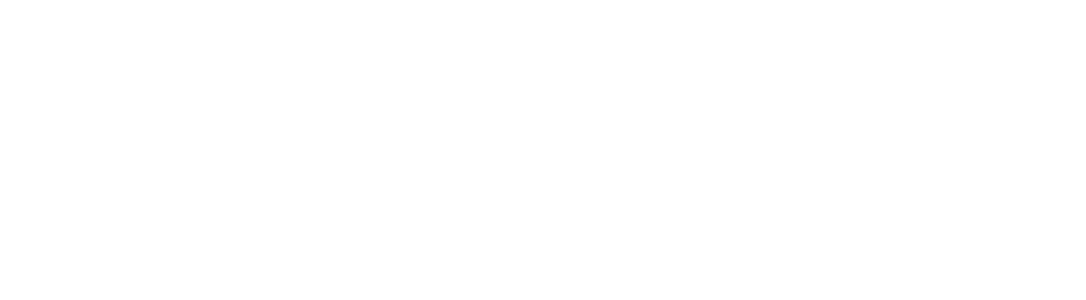
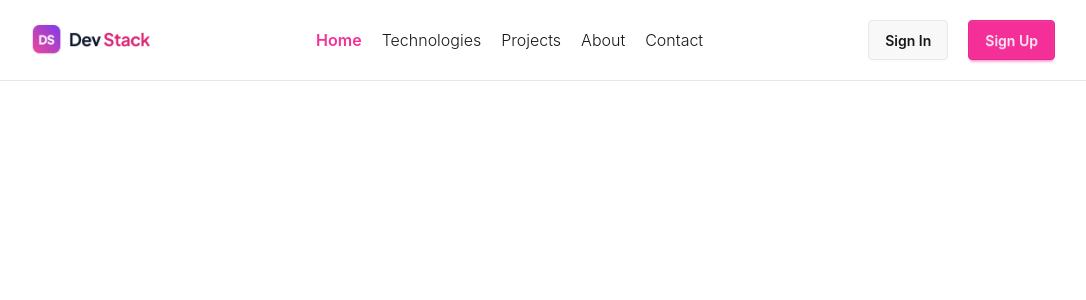
Before and after one commit to tasin-hasan/Dev-Stack, a React (Vite) app: page / in a window 1280 px wide. Shown: the top 300 px of the page, without its empty margins (97-1183 px from the left). Built offline with nearby package versions, Linux system fonts and the light colour scheme.

Commit message:
Alhamdulillah NavBar completed

```diff
--- a/src/App.tsx
+++ b/src/App.tsx
@@ -1,3 +1,4 @@
+import NavBar from "./components/NavBar"
 
 function App() {
 
@@ -5,7 +6,7 @@
 
   return (
     <>
-
+      <NavBar></NavBar>
     </>
   )
 }
--- /dev/null
+++ b/src/components/NavBar.tsx
@@ -0,0 +1,40 @@
+import Logo from "../assets/logo-text.png";
+import Hamberger from "../assets/hamburger.png"
+import { useState } from "react";
+const NavBar = () => {
+    const [navBarbtn, setNavBarBtn] = useState<"signin" | "signup">("signup");
+
+    const handleNavBtn = (btnType:"signin" | "signup")=> {
+        setNavBarBtn(btnType);
+    }
+    console.log(navBarbtn)
+
+    return (
+        <nav className="py-5 border-b border-gray-200">
+            <section className="flex justify-between items-center max-w-[80%] mx-auto">
+                <div>
+                    <img src={Logo} alt="" className="hidden md:block md:w-30" />
+
+                    <img src={Hamberger}  alt="" className="block md:hidden"/>
+                </div>
+
+                <ul className="hidden md:flex gap-5">
+                    <li className="text-[#f53199] font-semibold">Home</li>
+                    <li className="font-light">Technologies</li>
+                    <li className="font-light">Projects</li>
+                    <li className="font-light">About</li>
+                    <li className="font-light">Contact</li>
+                </ul>
+
+                <div className="flex gap-5 items-center ">
+                    <button className={`btn ${navBarbtn === "signin"? "btn-secondary": ""}`} onClick={()=>handleNavBtn("signin")}>Sign In</button>
+
+                    <button className={`btn ${navBarbtn === "signup"? "btn-secondary": ""}`} onClick={()=>handleNavBtn("signup")}>Sign Up</button>
+                </div>
+
+            </section>
+        </nav>
+    );
+};
+
+export default NavBar;
```
